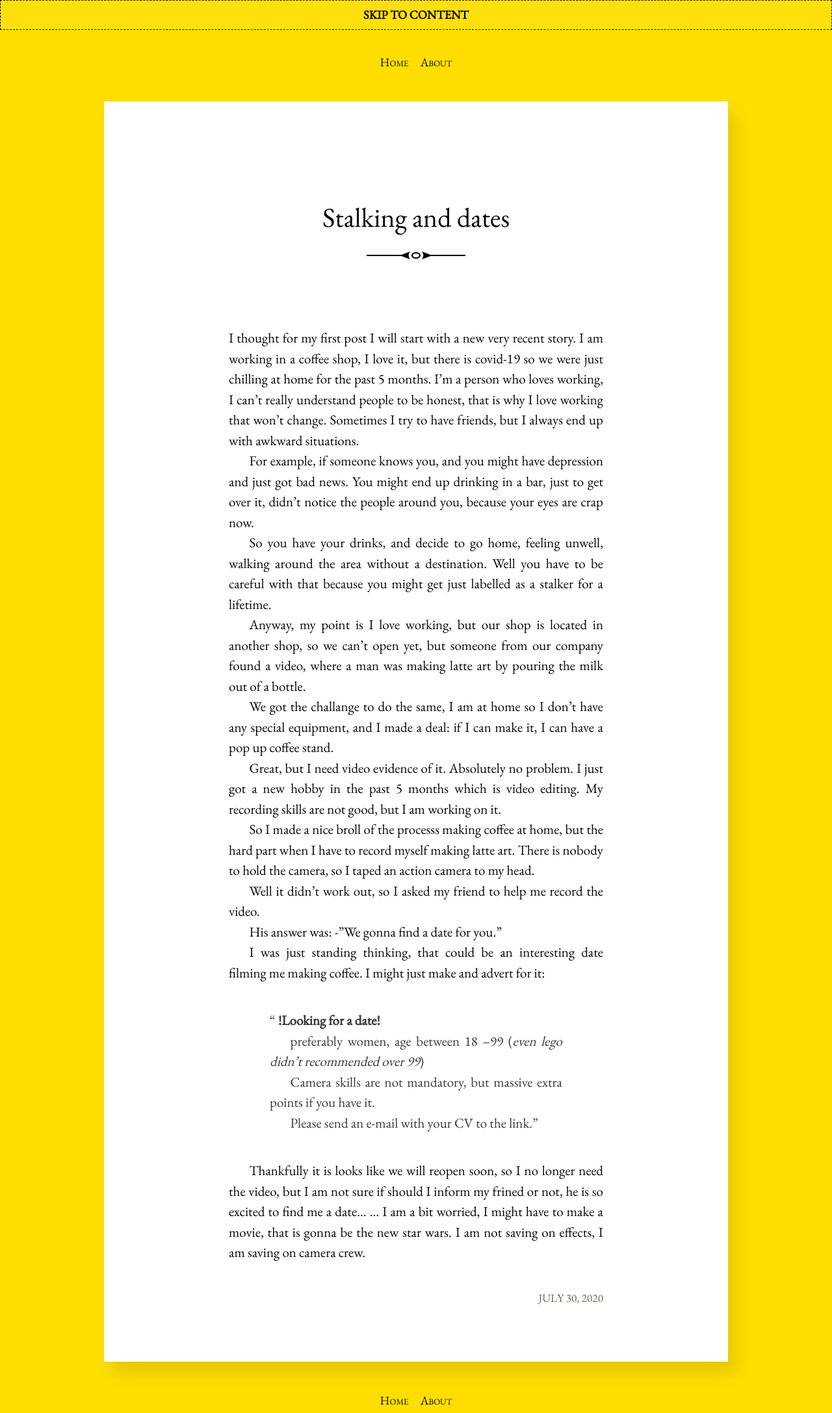
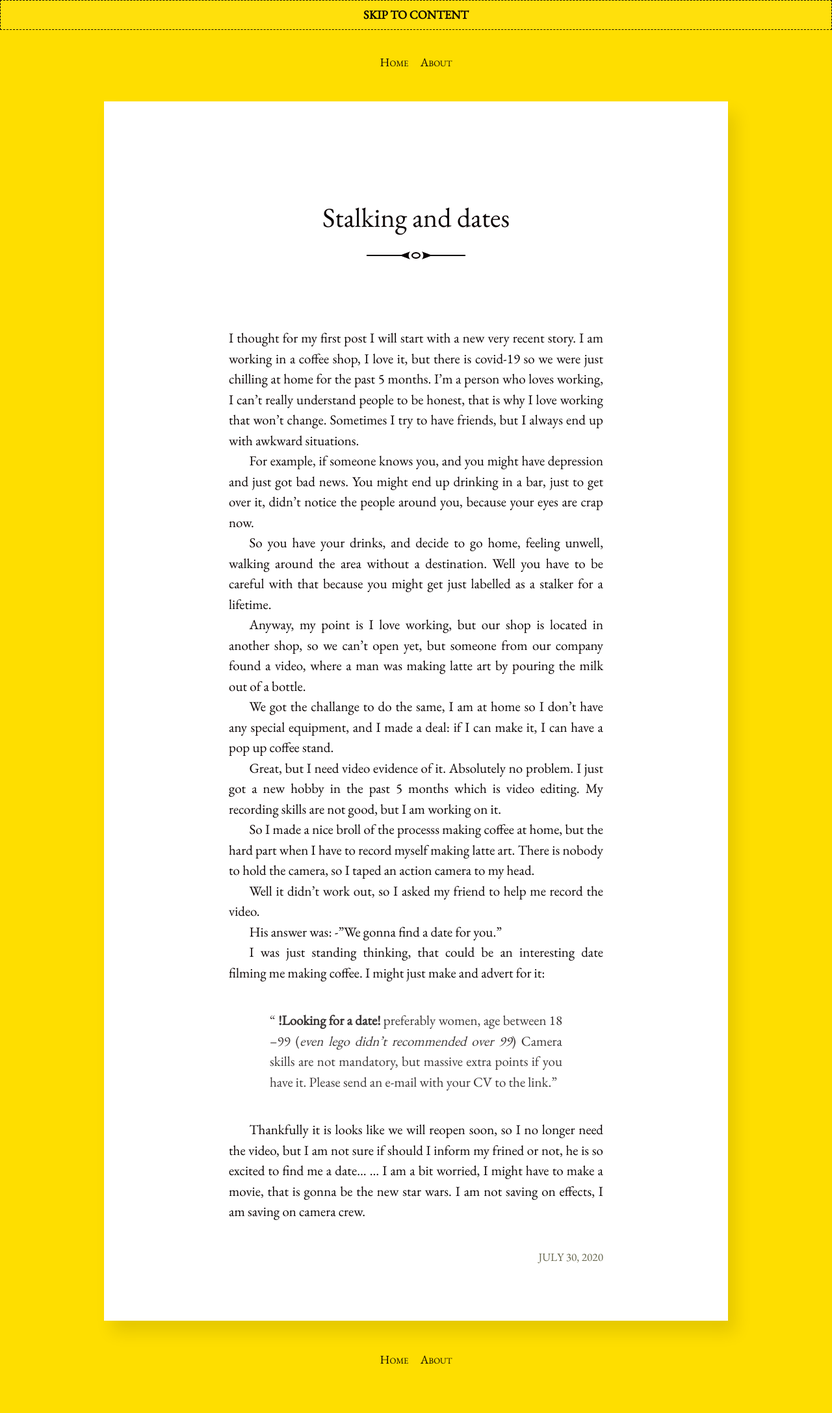
Before and after one commit to piratekex/blog_test2, a Jekyll site: the page built from _posts/2020-07-30-Stalking-and-dates.md, in a window 1280 px wide. Shown: the whole page at 65% size. Built offline with Jekyll 4.4.1, drawn with Linux system fonts in a browser that asks for light colours; after the commit the page ends 2111 px from its top, so only the background shows below that.

```diff
--- a/_posts/2020-07-30-Stalking-and-dates.md
+++ b/_posts/2020-07-30-Stalking-and-dates.md
@@ -26,12 +26,9 @@ His answer was: -”We gonna find a date for you.”
 I was just standing thinking, that could be an interesting date filming me making coffee. I might just make and advert for it:
 
 > “ **!Looking for a date!**
->
->preferably women, age between 18 –99 (*even lego didn’t recommended over 99*)
->
->Camera skills are not mandatory, but massive extra points if you have it.
->
->Please send an e-mail with your CV to the link.”
+> preferably women, age between 18 –99 (*even lego didn’t recommended over 99*)
+> Camera skills are not mandatory, but massive extra points if you have it.
+> Please send an e-mail with your CV to the link.”
 
 
 Thankfully it is looks like we will reopen soon, so I no longer need the video, but I am not sure if should I inform my frined or not, he is so excited to find me a date...
```
